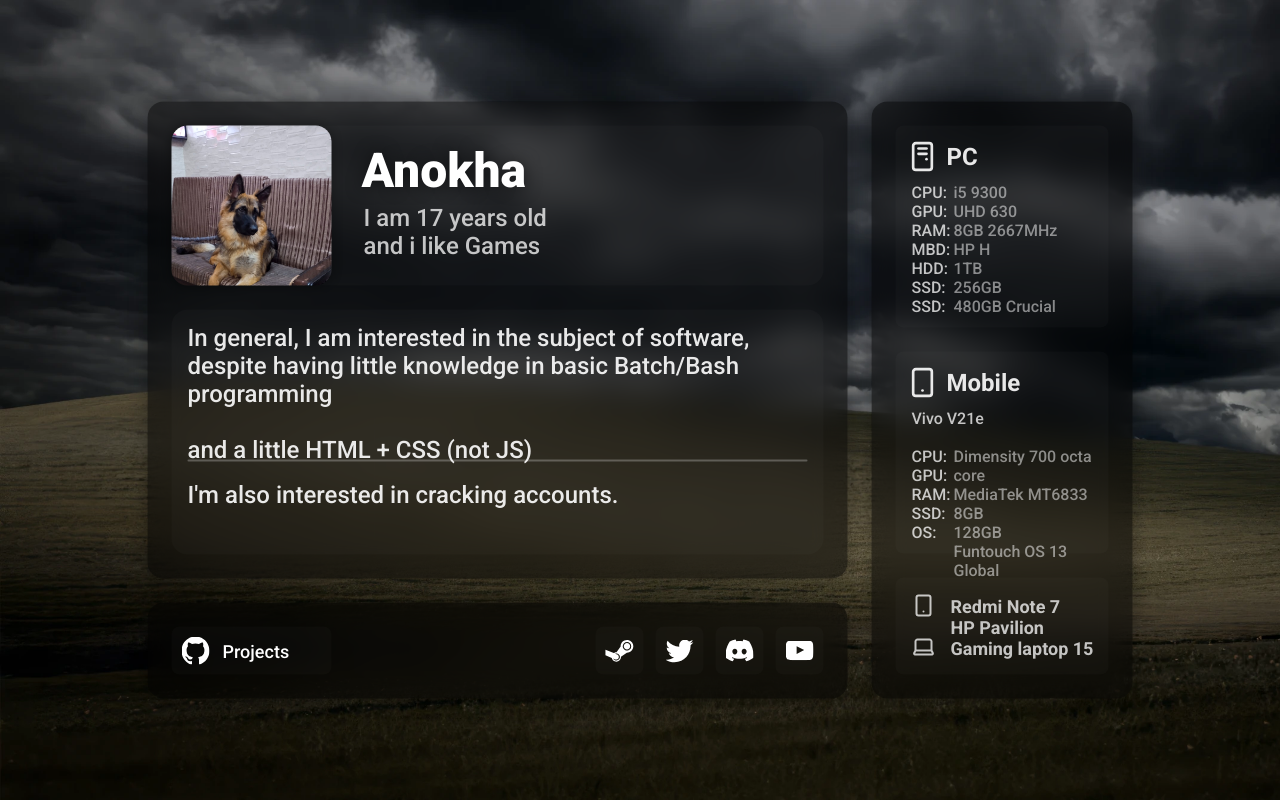
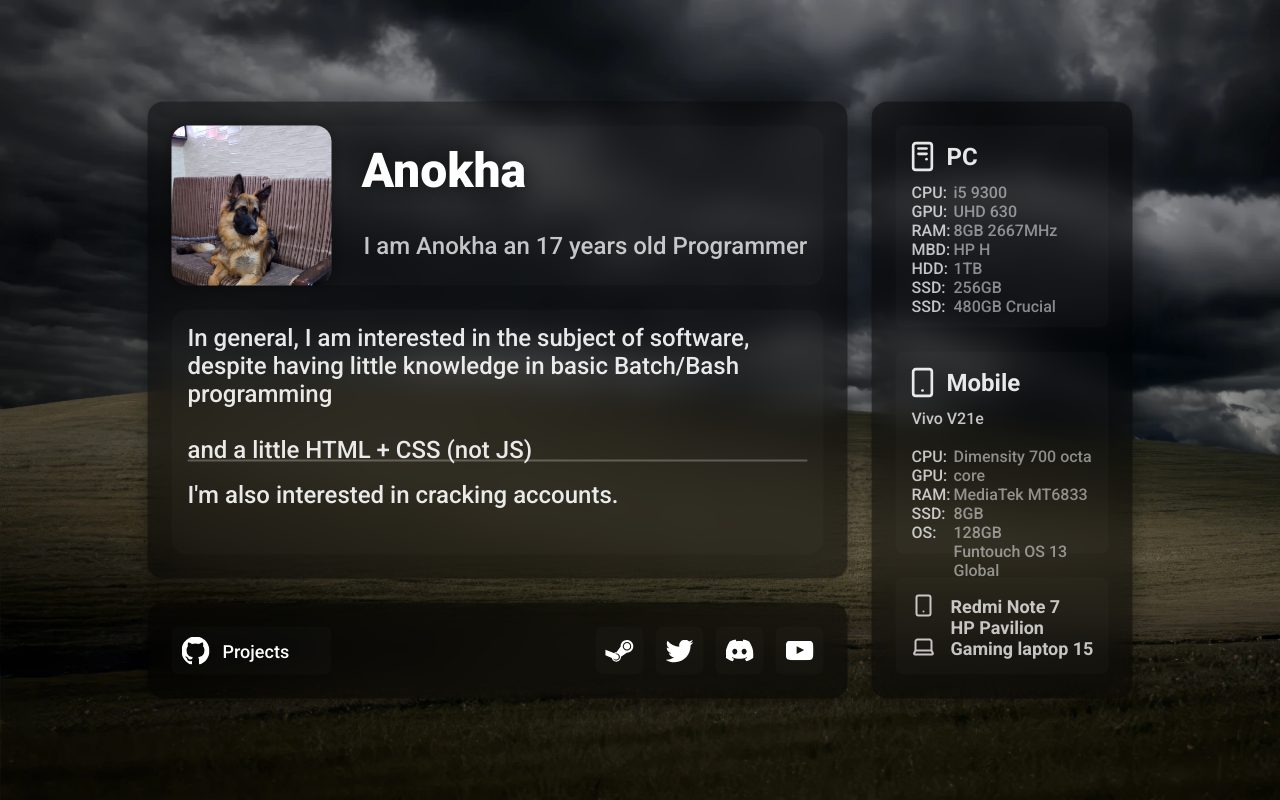
Before and after one commit to Anokha007/Anokha, a plain HTML site: page index.html in a window 1280 px wide. Drawn offline with Linux system fonts and the light colour scheme.

Commit message:
index.html

```diff
--- a/index.html
+++ b/index.html
@@ -13,7 +13,7 @@
                     <a class="pfp" href="assets/pfp.png"></a>
                     <span class="nickname">Anokha</span>
                     <a class="India" href="https://www.youtube.com/watch?v=MF_T33GMsiQ"></a>
-                    <span class="age">I am 17 years old <br>and i like Games</span>
+                    <span class="age">I am Anokha an 17 years old Programmer</span>
                     <a class="doglink" href="https://www.germanshepherds.com/attachments/6dbd1a65-533d-49c0-8b57-ec43c803f115_1537148895133-jpg.511639/"></a>
                 </div>
 
```
